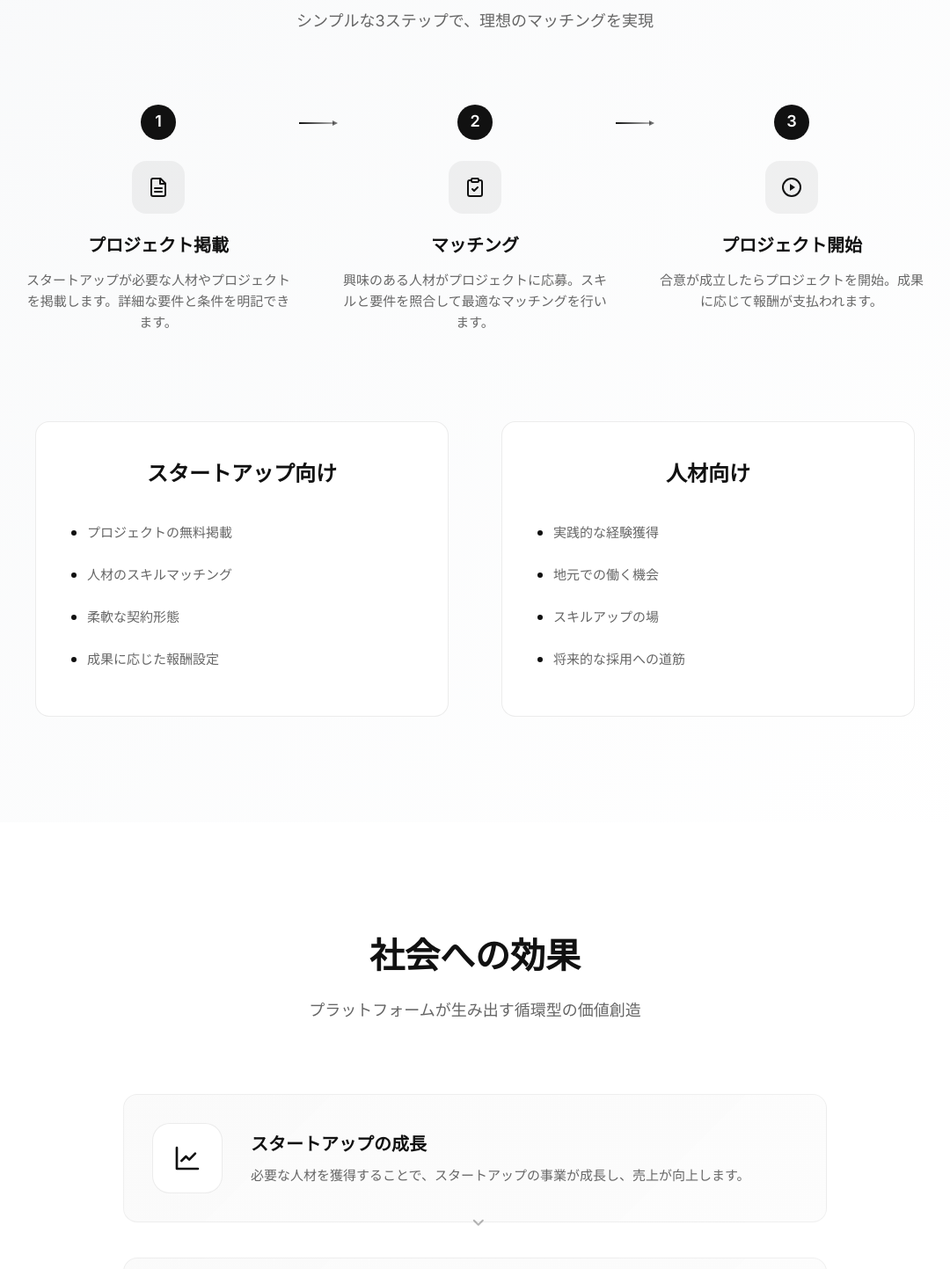
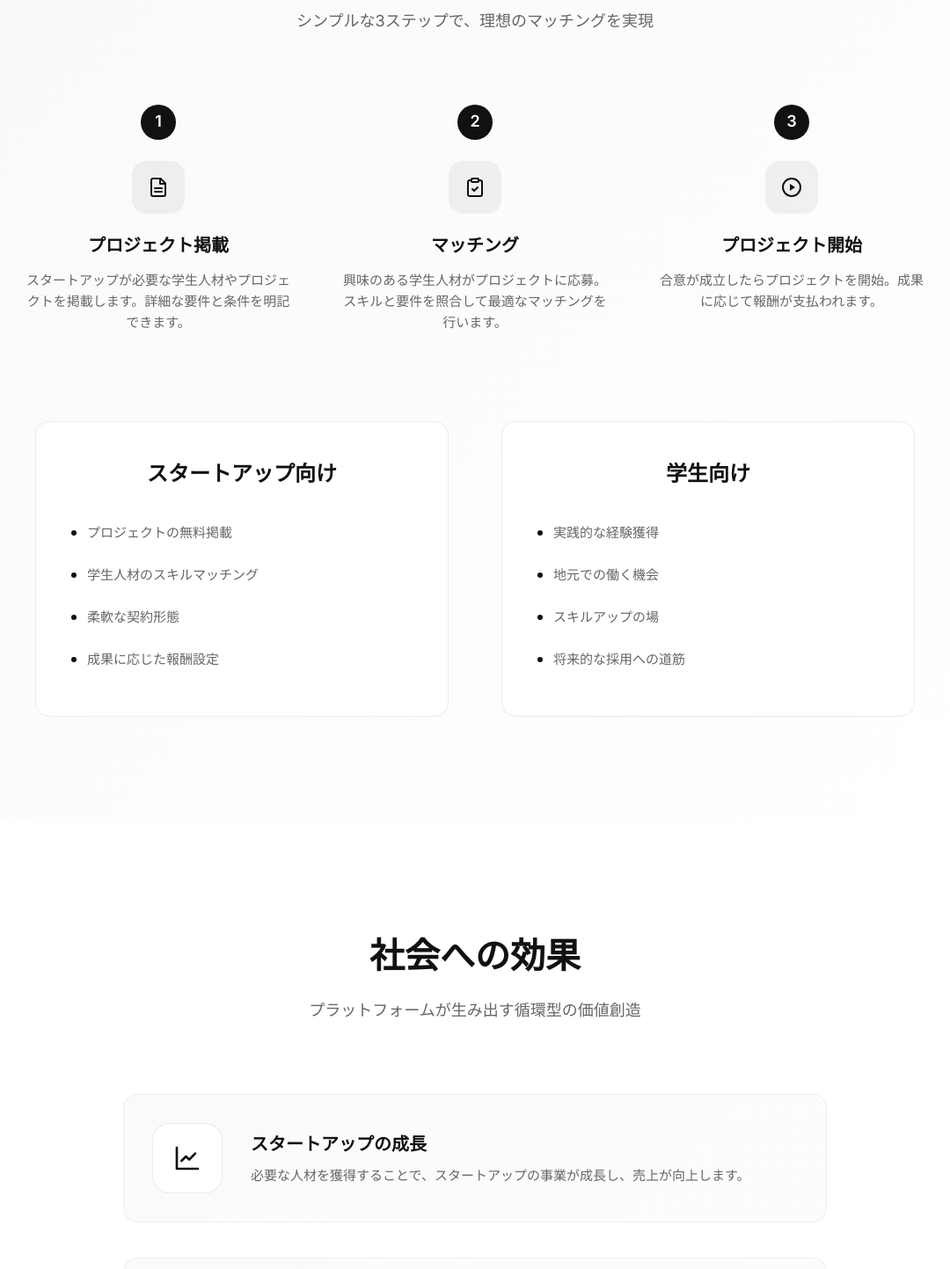
Before and after one commit to DIGIT-2025-NEXT/GeeTech-ProductHP, a Vue app: page / in a window 1280 px wide. Shown: the part 1600-3043 px from the top of the page at 88% size, without its empty margins (100-1180 px from the left). Built offline with nearby package versions, Linux system fonts and the light colour scheme.

Commit message:
デザインの軽微な変更

```diff
--- a/src/components/Benefits.vue
+++ b/src/components/Benefits.vue
@@ -14,11 +14,6 @@
           <div class="benefit-content">
             <h3 class="benefit-title">{{ benefit.title }}</h3>
             <p class="benefit-description">{{ benefit.description }}</p>
-          </div>
-          <div v-if="index < benefits.length - 1" class="flow-arrow">
-            <svg width="24" height="24" viewBox="0 0 24 24" fill="none">
-              <path d="M7 17l5-5-5-5" stroke="currentColor" stroke-width="2" stroke-linecap="round" stroke-linejoin="round"/>
-            </svg>
           </div>
         </div>
       </div>
@@ -197,14 +192,6 @@ export default {
   color: #666;
 }
 
-.flow-arrow {
-  position: absolute;
-  bottom: -20px;
-  left: 50%;
-  transform: translateX(-50%) rotate(90deg);
-  color: #111;
-  opacity: 0.3;
-}
 
 .impact-stats {
   display: grid;
@@ -278,11 +265,6 @@ export default {
     font-size: 14px;
   }
 
-  .flow-arrow {
-    position: static;
-    transform: none;
-    margin: 20px 0;
-  }
 
   .impact-stats {
     grid-template-columns: 1fr;
--- a/src/components/HowItWorks.vue
+++ b/src/components/HowItWorks.vue
@@ -16,7 +16,6 @@
             <h3 class="step-title">{{ step.title }}</h3>
             <p class="step-description">{{ step.description }}</p>
           </div>
-          <div v-if="index < steps.length - 1" class="step-connector"></div>
         </div>
       </div>
       <div class="user-types">
@@ -24,13 +23,13 @@
           <h3 class="user-type-title">スタートアップ向け</h3>
           <ul class="user-type-list">
             <li>プロジェクトの無料掲載</li>
-            <li>人材のスキルマッチング</li>
+            <li>学生人材のスキルマッチング</li>
             <li>柔軟な契約形態</li>
             <li>成果に応じた報酬設定</li>
           </ul>
         </div>
         <div class="user-type">
-          <h3 class="user-type-title">人材向け</h3>
+          <h3 class="user-type-title">学生向け</h3>
           <ul class="user-type-list">
             <li>実践的な経験獲得</li>
             <li>地元での働く機会</li>
@@ -51,12 +50,12 @@ export default {
       steps: [
         {
           title: 'プロジェクト掲載',
-          description: 'スタートアップが必要な人材やプロジェクトを掲載します。詳細な要件と条件を明記できます。',
+          description: 'スタートアップが必要な学生人材やプロジェクトを掲載します。詳細な要件と条件を明記できます。',
           icon: 'PostIcon'
         },
         {
           title: 'マッチング',
-          description: '興味のある人材がプロジェクトに応募。スキルと要件を照合して最適なマッチングを行います。',
+          description: '興味のある学生人材がプロジェクトに応募。スキルと要件を照合して最適なマッチングを行います。',
           icon: 'MatchIcon'
         },
         {
@@ -185,27 +184,6 @@ export default {
   color: #666;
 }
 
-.step-connector {
-  position: absolute;
-  top: 20px;
-  left: calc(100% + 10px);
-  width: 40px;
-  height: 2px;
-  background: linear-gradient(to right, #111, rgba(17, 17, 17, 0.3));
-  z-index: 1;
-}
-
-.step-connector::after {
-  content: '';
-  position: absolute;
-  right: -4px;
-  top: -2px;
-  width: 0;
-  height: 0;
-  border-top: 3px solid transparent;
-  border-bottom: 3px solid transparent;
-  border-left: 6px solid rgba(17, 17, 17, 0.6);
-}
 
 .user-types {
   display: grid;
@@ -266,9 +244,6 @@ export default {
     gap: 40px;
   }
 
-  .step-connector {
-    display: none;
-  }
 
   .user-types {
     grid-template-columns: 1fr;
```
